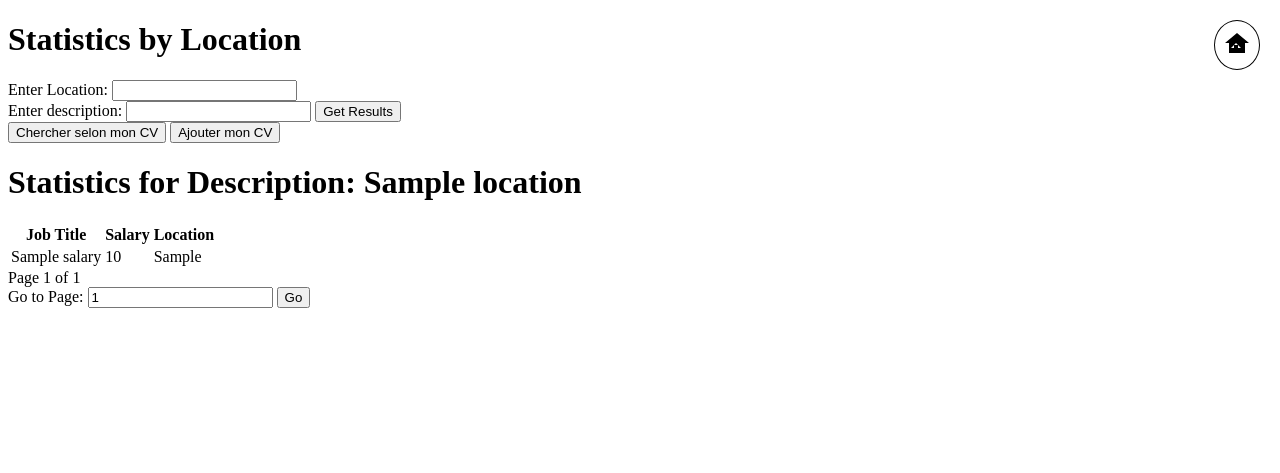
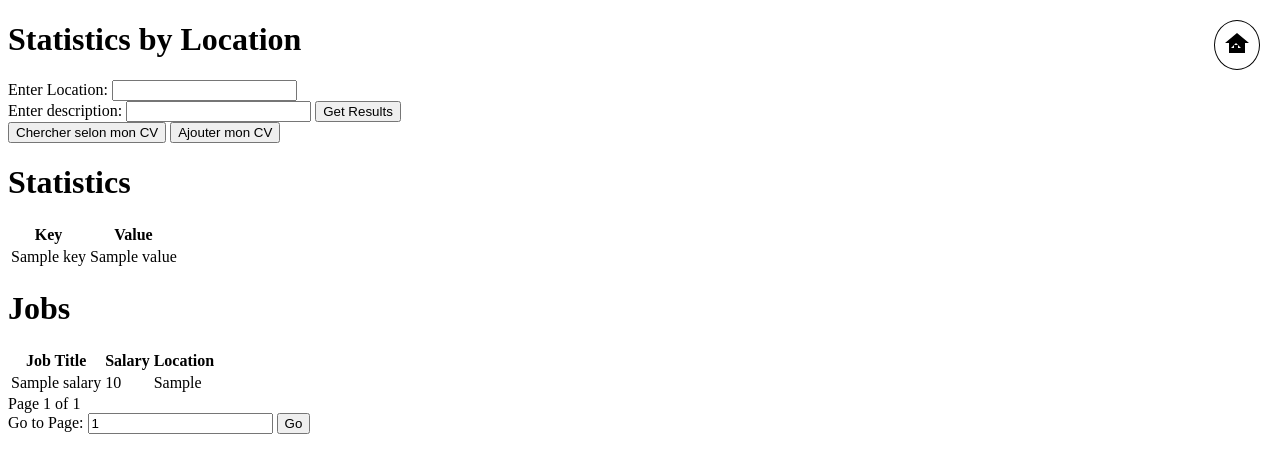
Before and after one commit to victger/JobFinder, a FastAPI app: template app/salary/templates/index.html in a window 1280 px wide. Shown: the top 473 px of the page. Run offline with FastAPI, Linux system fonts and the light colour scheme; the template is opened without the code that fills it: most values are stand-ins (such as "Sample title", 1, 10 or a date in 2020); parts of the project's set-up code (start-up, migrations or seed data) failed here and were passed over.

Commit message:
ajout stats

```diff
--- a/app/salary/salary.py
+++ b/app/salary/salary.py
@@ -18,7 +18,7 @@ oauth2_scheme = OAuth2PasswordBearer(tokenUrl="token")
 # Fonction de validation du token
 def get_current_user(token: str = Depends(oauth2_scheme)):
     # Vous pouvez ici vérifier la validité du token
-    print("token type", type(token))
+    # print("token type", type(token))
     print("_"*20)
     if type(token) is not str:
         raise HTTPException(
@@ -47,7 +47,7 @@ async def show_from_desc(request: Request, loc: str, desc: str, page: int=1, db
     items_per_page = 20
     offset = (page - 1) * items_per_page
     res, stats, total_pages = search_salaries(loc, desc, skip=offset, limit=items_per_page, db=db)
-    return templates.TemplateResponse("index.html", {"request": request, "salaries": res, "page": page, "total_pages": total_pages, "loc":loc, "desc": desc})
+    return templates.TemplateResponse("index.html", {"request": request, "salaries": res, "page": page, "total_pages": total_pages, "loc":loc, "desc": desc, 'stats': stats})
 
 @salariesRouter.get("/salary/show_cv/")
 async def show_cv(request: Request):
--- a/app/salary/services/salary.py
+++ b/app/salary/services/salary.py
@@ -26,11 +26,11 @@ def create_salaries_from_csv(csv_path: str=SALARY_PATH):
 def get_mean_salary(query):
     return query.session.query(func.avg(Salary.salary)).scalar()
 
-def get_stats_from_loc(loc: str, db: Depends(get_db)=Depends(get_db)):
-    mean = db.query(func.avg(Salary.salary)).filter(Salary.company_location.ilike(loc)).scalar()
+def get_stats(query: Query):
+    mean = query.with_entities(func.avg(Salary.salary)).scalar()
     mean = round(mean)
-    size = db.query(Salary).count()
-    return mean, size
+    size = query.count()
+    return {"total": size, "moyenne": mean}
 
 def get_mean_salary(df):
     pass
@@ -53,7 +53,7 @@ def search_salaries(loc: str, desc: str, skip=1, limit=10, db=Depends(get_db)):
     query = query.offset(skip).limit(limit)
     page = query.all()
     total_pages = tot // limit + 1
-    stats = None
+    stats = get_stats(query)
     return page, stats, total_pages
 
 def show_Mcv(user_token: str):
--- a/app/salary/templates/index.html
+++ b/app/salary/templates/index.html
@@ -49,7 +49,26 @@
       Chercher selon mon CV
     </button>
     <button onclick="chooseFile()">Ajouter mon CV</button>
-    <h1>Statistics for Description: {{ location }}</h1>
+    <h1>Statistics</h1>
+    {%if stats%}
+    <table>
+      <thead>
+        <tr>
+          <th>Key</th>
+          <th>Value</th>
+        </tr>
+      </thead>
+      <tbody>
+        {% for key, value in stats.items() %}
+        <tr>
+          <td>{{ key }}</td>
+          <td>{{ value }}</td>
+        </tr>
+        {% endfor %}
+      </tbody>
+    </table>
+    {%endif%}
+    <h1>Jobs</h1>
     <table>
       <thead>
         <tr>
@@ -64,8 +83,15 @@
           <td>{{ salary.job_title }}</td>
           <td>{{ salary.salary }}</td>
           <td>{{ salary.company_location }}</td>
-          {% if salary.job_title in ['Data Scientist', 'Data Engineer', 'Data Analyst']%}
-            <td><button onclick="location.href='/jobs/download/{{ salary.job_title }}'">Download info</button></td>
+          {% if salary.job_title in ['Data Scientist', 'Data Engineer', 'Data
+          Analyst']%}
+          <td>
+            <button
+              onclick="location.href='/jobs/download/{{ salary.job_title }}'"
+            >
+              Download info
+            </button>
+          </td>
           {%endif%}
         </tr>
         {% endfor %} {%endif%}
@@ -113,15 +139,19 @@
     </form>
 
     <a href="/accueil" class="home-button">
-      <svg class="home-icon" xmlns="http://www.w3.org/2000/svg" viewBox="0 0 24 24">
-        <path d="M12 2l-12 10h4v10h16v-10h4l-12-10zm4 15h-3v-3h-4v3h-3l5-5 5 5z"/>
+      <svg
+        class="home-icon"
+        xmlns="http://www.w3.org/2000/svg"
+        viewBox="0 0 24 24"
+      >
+        <path
+          d="M12 2l-12 10h4v10h16v-10h4l-12-10zm4 15h-3v-3h-4v3h-3l5-5 5 5z"
+        />
       </svg>
     </a>
-
   </body>
 
   <style>
-
     .home-button {
       position: fixed;
       top: 20px;
@@ -139,7 +169,5 @@
       height: 24px;
       fill: #000000;
     }
-
-    </style>
-
+  </style>
 </html>
```
